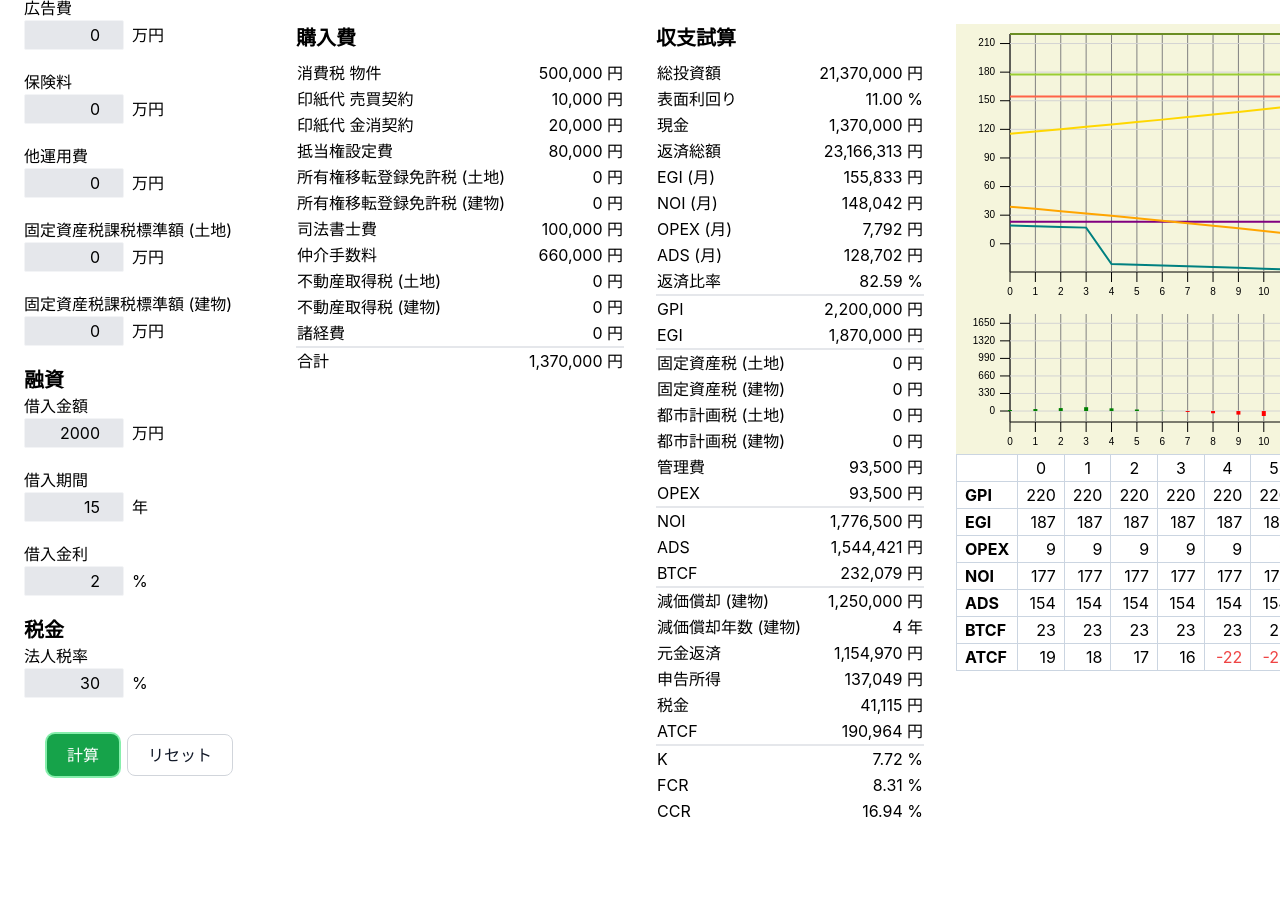
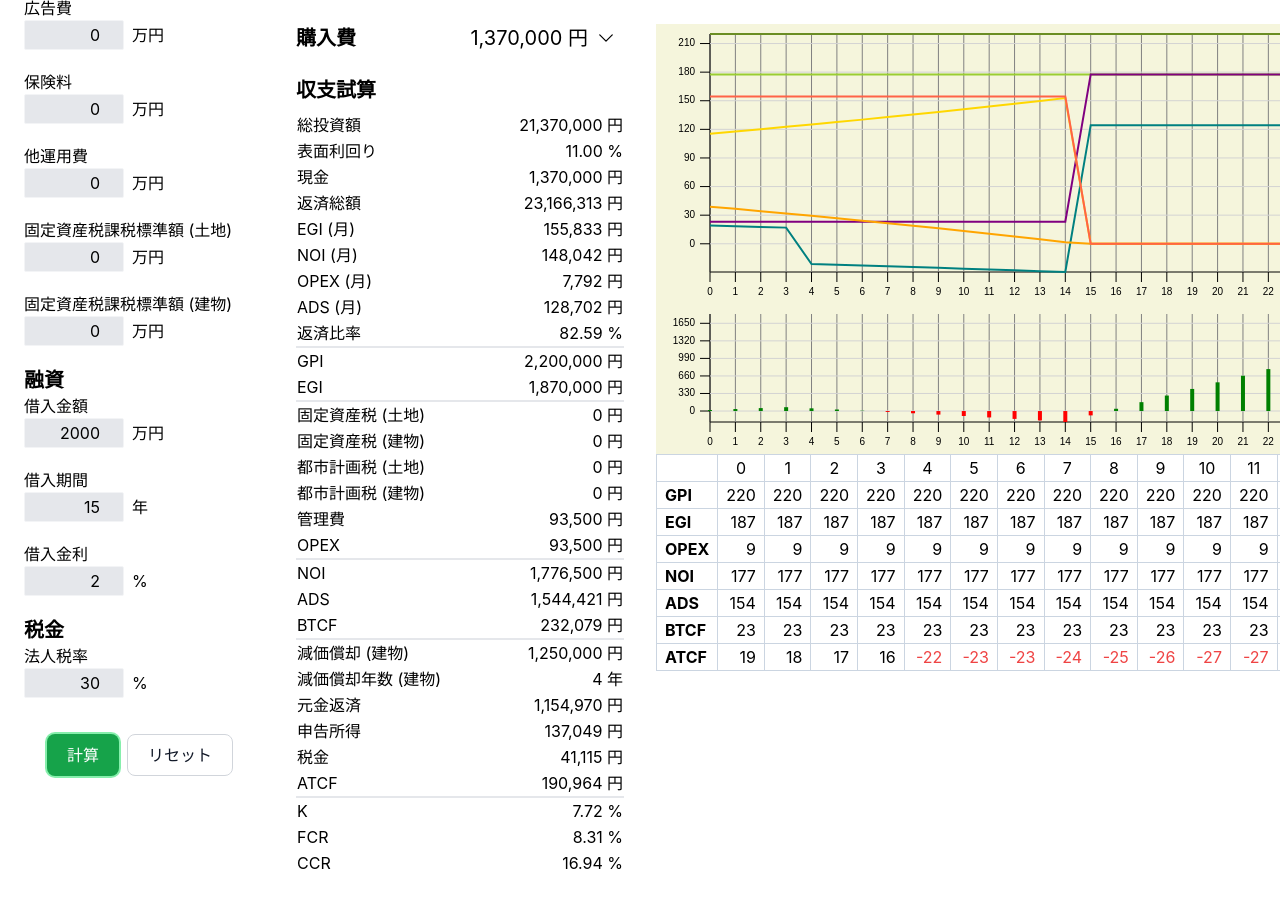
Before and after one commit to tiarafudousan/tiarafudousan.github.io, a React (Vite) app in the folder app/: page / in a window 1280 px wide. Both pictures are taken after a click on the button "計算". Shown: the top 908 px of the page. Before the commit the page ends 848 px from the top, so only its background shows below. Built offline with nearby package versions, Linux system fonts and the light colour scheme.

Commit message:
accordion initial cose

```diff
--- a/app/src/App.tsx
+++ b/app/src/App.tsx
@@ -276,6 +276,7 @@ function App() {
       </div>
 
       <div className="flex flex-row overflow-x-auto py-6">
+        <div className="flex flex-col">
           {initialCostData != null ? (
             <div className="px-4 min-w-[360px]">
               <InitialCostTable data={initialCostData} />
@@ -283,10 +284,11 @@ function App() {
           ) : null}
 
           {cashFlowData.length > 0 ? (
-          <div className="px-4 min-w-[300px]">
+            <div className="py-4 px-4 min-w-[300px]">
               <CashFlowTree data={cashFlowData[0]} />
             </div>
           ) : null}
+        </div>
 
         {loanSimData != null ? (
           <div className="flex flex-col px-4">
--- a/app/src/components/InitialCostTable.tsx
+++ b/app/src/components/InitialCostTable.tsx
@@ -1,15 +1,31 @@
-import React from "react"
+import React, { useState } from "react"
 import { yen } from "../lib/format"
 import { InitialCost } from "../lib/cf"
+import ChevronDown from "./svg/ChevronDown"
 
 interface Props {
   data: InitialCost
 }
 
 const InitialCostTable: React.FC<Props> = ({ data }) => {
+  const [show, setShow] = useState(false)
+
   return (
     <>
-      <div className="text-xl font-semibold mb-2">購入費</div>
+      <div className="flex flex-row justify-between text-xl mb-2">
+        <div className="font-semibold">購入費</div>
+        <div className="flex flex-row items-center">
+          <div>{yen(data.total)} 円</div>
+          <ChevronDown
+            size={20}
+            className={`mx-2 cursor-pointer transform transition ease-in-out ${
+              show ? "-rotate-180" : "rotate-0"
+            }`}
+            onClick={() => setShow(!show)}
+          />
+        </div>
+      </div>
+      {show ? (
         <table className="w-full">
           <tbody>
             <tr>
@@ -56,7 +72,9 @@ const InitialCostTable: React.FC<Props> = ({ data }) => {
             </tr>
             <tr>
               <td>仲介手数料</td>
-            <td style={{ textAlign: "right" }}>{yen(data.brokerage_fee)} 円</td>
+              <td style={{ textAlign: "right" }}>
+                {yen(data.brokerage_fee)} 円
+              </td>
             </tr>
             <tr>
               <td>不動産取得税 (土地)</td>
@@ -82,6 +100,7 @@ const InitialCostTable: React.FC<Props> = ({ data }) => {
             </tr>
           </tbody>
         </table>
+      ) : null}
     </>
   )
 }
--- /dev/null
+++ b/app/src/components/svg/ChevronDown.tsx
@@ -0,0 +1,31 @@
+import React from "react"
+
+interface Props {
+  size: number
+  className?: string
+  onClick: () => void
+}
+
+const ChevronDown: React.FC<Props> = ({ size, className = "", onClick }) => {
+  return (
+    <svg
+      xmlns="http://www.w3.org/2000/svg"
+      fill="none"
+      viewBox="0 0 24 24"
+      strokeWidth={1.5}
+      stroke="currentColor"
+      className={className}
+      width={size}
+      height={size}
+      onClick={onClick}
+    >
+      <path
+        strokeLinecap="round"
+        strokeLinejoin="round"
+        d="M19.5 8.25l-7.5 7.5-7.5-7.5"
+      />
+    </svg>
+  )
+}
+
+export default ChevronDown
```
Lines whose indentation alone changed are shown as unchanged.
